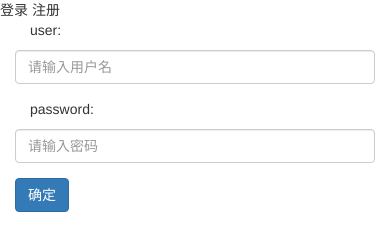
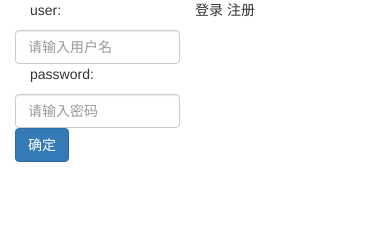
Before and after one commit to cuimingming123611/vuecode, a plain HTML site: page src/26.路由规则中定义参数.html in a window 390 px wide. Drawn offline with Linux system fonts and the light colour scheme.

Commit message:
路由规则中定义参数

```diff
--- a/src/26.路由规则中定义参数.html
+++ b/src/26.路由规则中定义参数.html
@@ -27,14 +27,14 @@
     </style>
 
     <template id="login">
-        <div class="col-lg-12">
+        <div class="col-lg-12 col-xs-6">
             <div class="form-group ">
-                <p class="col-lg-1">user:</p>
-                <input type="text" placeholder="请输入用户名" class="form-control col-lg-11" v-model="$route.query.user" >
+                <p class="col-lg-1 col-xs-2">user:</p>
+                <input type="text" placeholder="请输入用户名" class="form-control col-lg-11 col-xs-4" v-model="$route.query.user" >
             </div>
             <div class="form-group ">
-                <p class="col-lg-1">password:</p>
-                <input type="text" placeholder="请输入密码" class=" form-control col-lg-11" v-model="$route.query.password">
+                <p class="col-lg-1 col-xs-2">password:</p>
+                <input type="text" placeholder="请输入密码" class=" form-control col-lg-11 col-xs-4" v-model="$route.query.password">
             </div>
             <div class="form-group">
                 <input type="button" value="确定" class="col-lg-12 btn btn-primary">
```
